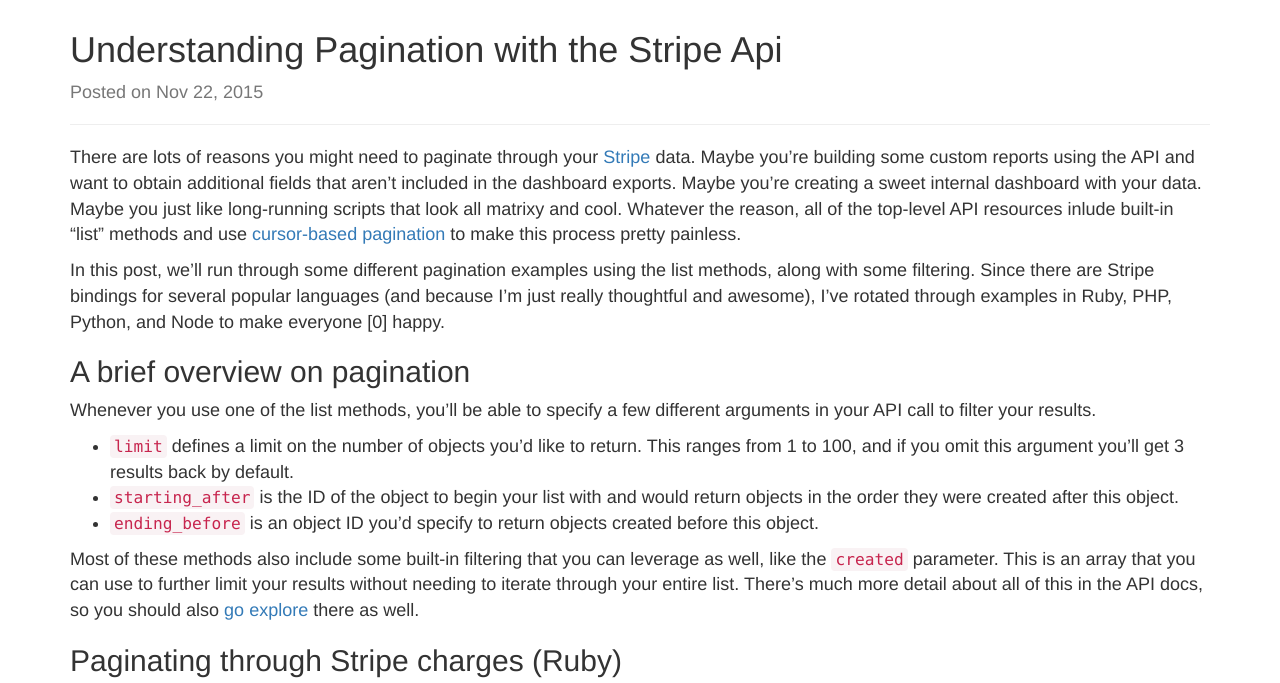
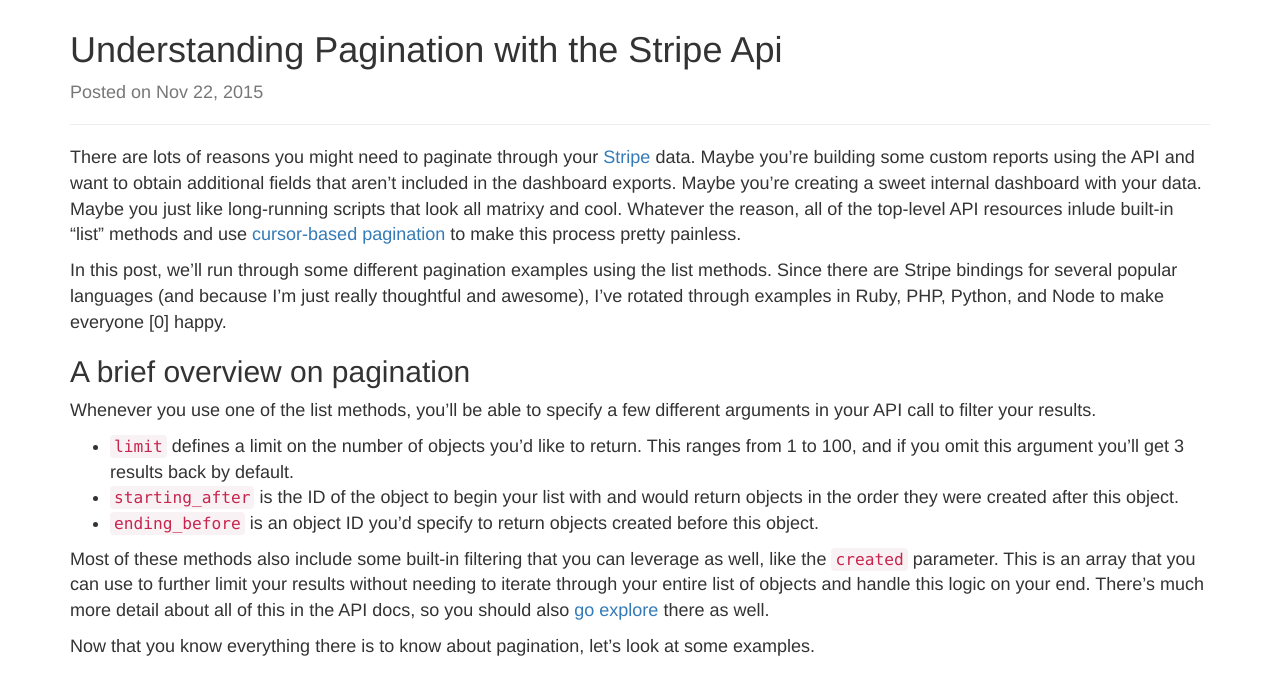
Before and after one commit to adamjstevenson/adamjstevenson.github.io, a Jekyll site: the page built from _posts/2015-11-22-understanding-pagination-with-the-stripe-api-by-example.md, in a window 1280 px wide and 900 px high, scrolled down 415 px, cut to the strip 0-683 px from the top of the window. Built offline with Jekyll 4.4.1, drawn with Linux system fonts in a browser that asks for light colours; nearby versions of some CDN libraries; Markdown is read by kramdown in place of the engine named in the settings.

Commit message:
minor edits

```diff
--- a/_posts/2015-11-22-understanding-pagination-with-the-stripe-api-by-example.md
+++ b/_posts/2015-11-22-understanding-pagination-with-the-stripe-api-by-example.md
@@ -6,7 +6,7 @@
 
 There are lots of reasons you might need to paginate through your [Stripe](https://stripe.com) data. Maybe you're building some custom reports using the API and want to obtain additional fields that aren't included in the dashboard exports. Maybe you're creating a sweet internal dashboard with your data. Maybe you just like long-running scripts that look all matrixy and cool. Whatever the reason, all of the top-level API resources inlude built-in "list" methods and use [cursor-based pagination](https://stripe.com/docs/api#pagination) to make this process pretty painless.
 
-In this post, we'll run through some different pagination examples using the list methods, along with some filtering. Since there are Stripe bindings for several popular languages (and because I'm just really thoughtful and awesome), I've rotated through examples in Ruby, PHP, Python, and Node to make everyone [0] happy.
+In this post, we'll run through some different pagination examples using the list methods. Since there are Stripe bindings for several popular languages (and because I'm just really thoughtful and awesome), I've rotated through examples in Ruby, PHP, Python, and Node to make everyone [0] happy.
 
 ## A brief overview on pagination
 
@@ -16,7 +16,9 @@
 * `starting_after` is the ID of the object to begin your list with and would return objects in the order they were created after this object.
 * `ending_before` is an object ID you'd specify to return objects created before this object.
 
-Most of these methods also include some built-in filtering that you can leverage as well, like the `created` parameter. This is an array that you can use to further limit your results without needing to iterate through your entire list. There's much more detail about all of this in the API docs, so you should also [go explore](https://stripe.com/docs/api) there as well.
+Most of these methods also include some built-in filtering that you can leverage as well, like the `created` parameter. This is an array that you can use to further limit your results without needing to iterate through your entire list of objects and handle this logic on your end. There's much more detail about all of this in the API docs, so you should also [go explore](https://stripe.com/docs/api) there as well.
+
+Now that you know everything there is to know about pagination, let's look at some examples.
 
 ## Paginating through Stripe charges (Ruby)
 <script src="https://gist.github.com/adamjstevenson/8eef9a2ef0499cec715c.js"></script>
```
